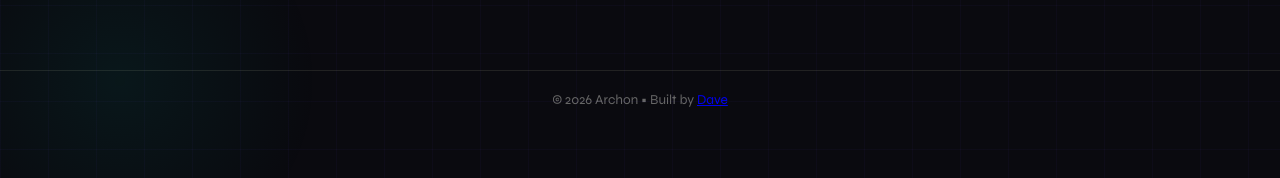
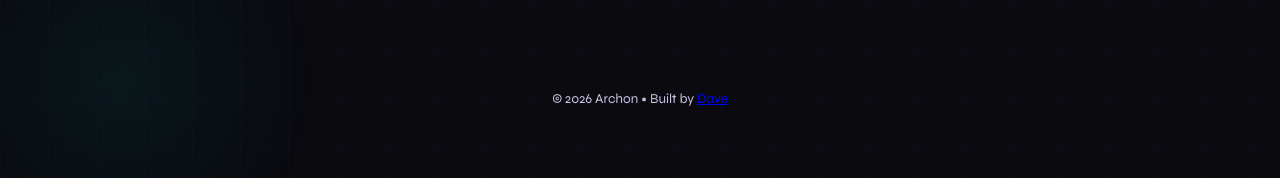
Before and after one commit to davex-ai/Archon, a Next.js app in the folder archorn-client/: page / in a window 1280 px wide. Shown: the part 619-797 px from the top of the page. Built offline with nearby package versions, Linux system fonts and the light colour scheme.

Commit message:
Update page.tsx

```diff
--- a/archorn-client/src/app/page.tsx
+++ b/archorn-client/src/app/page.tsx
@@ -193,9 +193,8 @@ export default function RepoInterviewer() {
       marginTop: "40px",
       padding: "20px",
       textAlign: "center",
-      color: "#666", // Subtle gray to match dark mode
+      color: "#CBC3E3", // Subtle gray to match dark mode
       fontSize: "0.85rem",
-      borderTop: "1px solid #222" // Very subtle separator
     }}>
       <p>
         © 2026 Archon • Built by <a href="https://davex-ai.vercel.app"> Dave</a>
```
